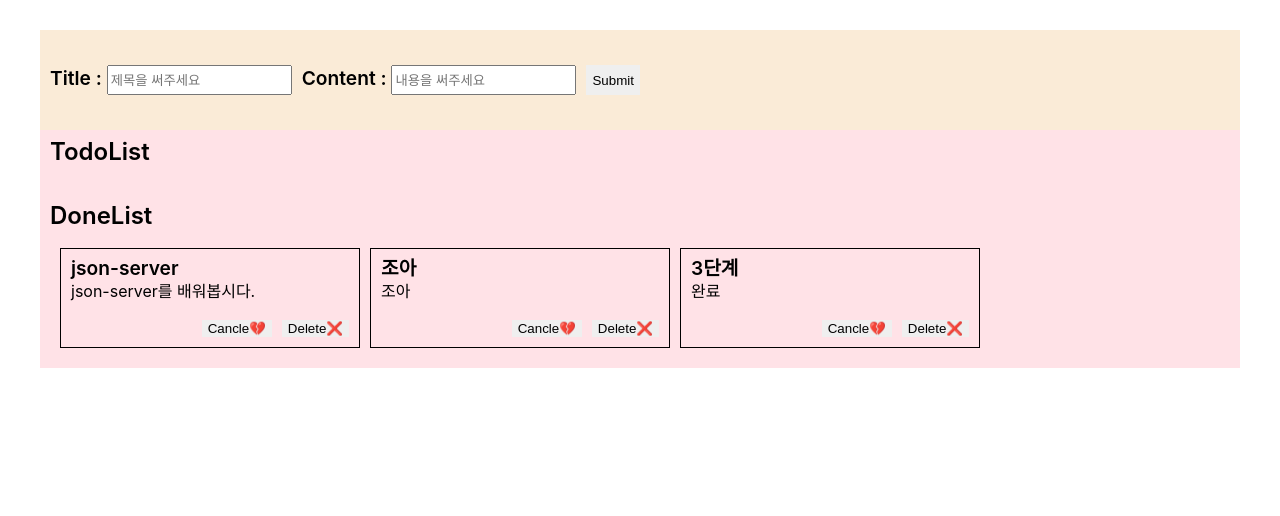
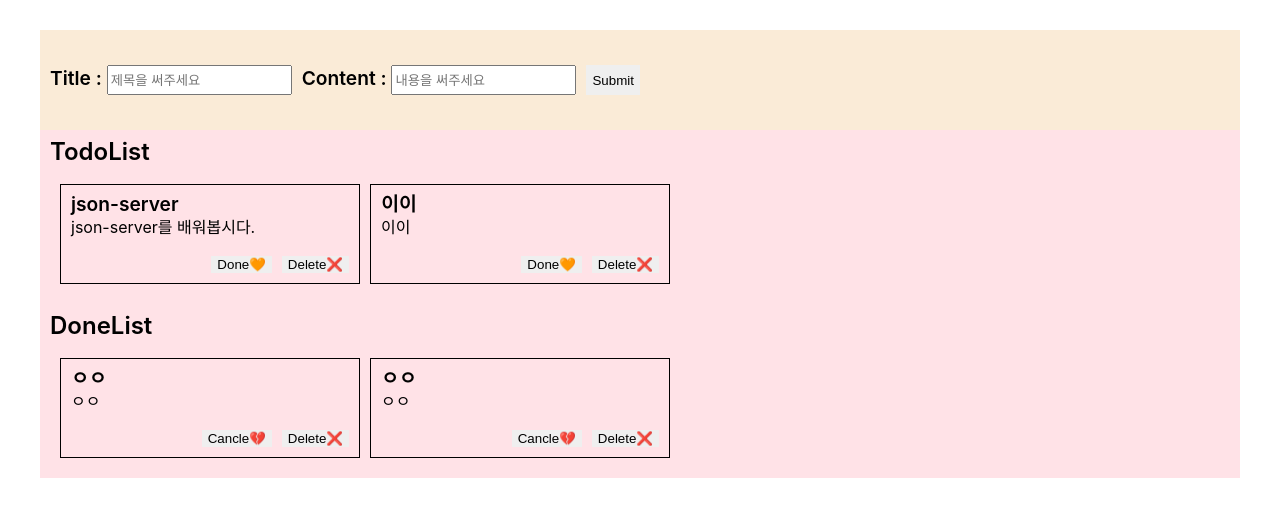
Before and after one commit to jjuhee/typescript-personal, a React (Create React App) app: page / in a window 1280 px wide. Shown: the top 516 px of the page. Built offline with nearby package versions, Linux system fonts and the light colour scheme; data requests are answered from the project's data file.

Commit message:
level5: 완성..

```diff
--- a/db.json
+++ b/db.json
@@ -4,19 +4,25 @@
       "id": 1,
       "title": "json-server",
       "content": "json-server를 배워봅시다.",
+      "isDone": false
+    },
+    {
+      "id": "db2570f8-3504-4c7e-bcd5-e0df7e7b18bb",
+      "title": "ㅇㅇ",
+      "content": "ㅇㅇ",
       "isDone": true
     },
     {
-      "id": "56a92329-24a5-415d-9107-96aa2d23bccc",
-      "title": "조아",
-      "content": "조아",
+      "id": "470cc122-3a16-4c8f-b81c-daf2e2f8a133",
+      "title": "ㅇㅇ",
+      "content": "ㅇㅇ",
       "isDone": true
     },
     {
-      "id": "532cf7bf-5ae1-47fe-ac83-5d1dee6300d9",
-      "title": "3단계",
-      "content": "완료",
-      "isDone": true
+      "id": "64d323c7-eebf-4e55-8eac-22bd845b50a6",
+      "title": "이이",
+      "content": "이이",
+      "isDone": false
     }
   ]
 }
--- a/package.json
+++ b/package.json
@@ -16,6 +16,7 @@
     "json-server": "^0.17.4",
     "react": "^18.2.0",
     "react-dom": "^18.2.0",
+    "react-query": "^3.39.3",
     "react-redux": "^9.0.4",
     "react-scripts": "5.0.1",
     "styled-components": "^6.1.1",
--- a/src/App.tsx
+++ b/src/App.tsx
@@ -1,19 +1,18 @@
-import React, { useState } from "react";
+import React from "react";
 import InputForm from "./components/InputForm";
 import TodoList from "./components/TodoList";
-import { v4 as uuidv4 } from "uuid";
-import type { TodoType } from "./types/types";
 import styled from "styled-components";
-
+import { QueryClientProvider, QueryClient } from "react-query";
 function App() {
-  const [todos, setTodos] = useState<TodoType[]>([]);
-
+  const queryClient = new QueryClient();
   return (
-    <MainContainer>
-      <InputForm />
-      <TodoList todos={todos} setTodos={setTodos} isDone={false} />
-      <TodoList todos={todos} setTodos={setTodos} isDone={true} />
-    </MainContainer>
+    <QueryClientProvider client={queryClient}>
+      <MainContainer>
+        <InputForm />
+        <TodoList isDone={false} />
+        <TodoList isDone={true} />
+      </MainContainer>
+    </QueryClientProvider>
   );
 }
 
--- /dev/null
+++ b/src/api/todos.ts
@@ -0,0 +1,23 @@
+import axios from "axios";
+import { TodoType } from "../types/types";
+export const SERVER_URL = "http://localhost:3001/todos"; //인스턴스로!!g
+
+// 모든 todos를 가져오는 api
+const getTodos = async (): Promise<TodoType[]> => {
+  const response = await axios.get(SERVER_URL);
+  return response.data;
+};
+
+const addTodo = async (newTodo: TodoType) => {
+  await axios.post(SERVER_URL, newTodo);
+};
+
+const deleteTodo = async (id: string) => {
+  await axios.delete(`${SERVER_URL}/${id}`);
+};
+
+const switchTodo = async (payload: { id: string; isDone: boolean }) => {
+  await axios.patch(`${SERVER_URL}/${payload.id}`, { isDone: payload.isDone });
+};
+
+export { getTodos, addTodo, deleteTodo, switchTodo };
--- a/src/components/InputForm.tsx
+++ b/src/components/InputForm.tsx
@@ -2,13 +2,23 @@ import React, { FormEvent, useState } from "react";
 import { TodoType } from "../types/types";
 import { v4 as uuidv4 } from "uuid";
 import styled from "styled-components";
-import { useAppDispatch } from "../redux/app/hooks";
-import { __addTodo } from "../redux/modules/todos";
+import { useMutation, useQueryClient } from "react-query";
+import { addTodo } from "../api/todos";
 
 function InputForm() {
   const [title, setTitle] = useState<string>("");
   const [content, setContent] = useState<string>("");
-  const dispatch = useAppDispatch();
+
+  const queryClient = useQueryClient();
+  const mutation = useMutation(addTodo, {
+    onSuccess: () => {
+      queryClient.invalidateQueries("todos");
+    },
+    onError: (error) => {
+      console.log(error);
+      alert("서버에러 발생!💢");
+    },
+  });
 
   const addTodoHandler = async (event: FormEvent) => {
     event.preventDefault();
@@ -23,7 +33,8 @@ function InputForm() {
       isDone: false,
     };
 
-    dispatch(__addTodo(newTodo));
+    mutation.mutate(newTodo);
+
     setTitle("");
     setContent("");
   };
--- a/src/components/TodoList.tsx
+++ b/src/components/TodoList.tsx
@@ -1,42 +1,47 @@
-import React, { useEffect } from "react";
-import { TodoType } from "../types/types";
+import React from "react";
 import styled from "styled-components";
-import { useAppDispatch, useAppSelector } from "../redux/app/hooks";
-import { __deleteTodo, __getTodos, __toggleDone } from "../redux/modules/todos";
-
-export const SERVER_URL = "http://localhost:3001/todos"; //어디다가 선언하는게 좋을까
+import { useMutation, useQuery, useQueryClient } from "react-query";
+import { deleteTodo, getTodos, switchTodo } from "../api/todos";
 
 interface TodosProps {
-  todos: TodoType[];
-  setTodos: React.Dispatch<React.SetStateAction<TodoType[]>>;
   isDone: boolean;
 }
 
 function TodoList({ isDone }: TodosProps) {
-  const { isLoading, isError, error, todos } = useAppSelector(
-    (state) => state.todos
-  );
-  const dispatch = useAppDispatch();
+  const { isLoading, isError, data: todos } = useQuery("todos", getTodos);
+
+  const queryClient = useQueryClient();
+
+  const switchMutation = useMutation(switchTodo, {
+    onSuccess: () => {
+      queryClient.invalidateQueries("todos");
+    },
+    onError: (error) => {
+      console.log(error);
+      alert("서버에러 발생!💢");
+    },
+  });
+  const deleteMutation = useMutation(deleteTodo, {
+    onSuccess: () => {
+      queryClient.invalidateQueries("todos");
+    },
+    onError: (error) => {
+      console.log(error);
+      alert("서버에러 발생!💢");
+    },
+  });
 
   const doneCheckHandler = async (id: string, isDone: boolean) => {
     const payload = {
       id,
       isDone: !isDone,
     };
-    dispatch(__toggleDone(payload));
+    switchMutation.mutate(payload);
   };
 
   const deleteHandler = async (id: string) => {
-    dispatch(__deleteTodo(id));
+    deleteMutation.mutate(id);
   };
-
-  useEffect(() => {
-    dispatch(__getTodos());
-  }, []);
-
-  if (isError) {
-    console.log(error);
-  }
 
   return (
     <div>
@@ -45,11 +50,11 @@ function TodoList({ isDone }: TodosProps) {
         {isLoading && <p>Loading...</p>}
         {isError && <p> data를 가져오지 못했습니다...(-.-)(_ _)</p>}
         {todos
-          .filter((todo) => todo.isDone === isDone)
-          .map((todo) => {
+          ?.filter((todo) => todo.isDone === isDone)
+          ?.map((todo) => {
             return (
               <>
-                <StyledUl>
+                <StyledUl key={todo.id}>
                   <li>{todo.title}</li>
                   <li>{todo.content}</li>
                   <div>
--- a/src/index.tsx
+++ b/src/index.tsx
@@ -2,17 +2,12 @@ import React from "react";
 import ReactDOM from "react-dom/client";
 import App from "./App";
 import GlobalStyle from "./GlobalStyle";
-import { Provider } from "react-redux";
-import { store } from "./redux/config/configStore";
-
 const root = ReactDOM.createRoot(
   document.getElementById("root") as HTMLElement
 );
 root.render(
   <>
     <GlobalStyle />
-    <Provider store={store}>
-      <App />
-    </Provider>
+    <App />
   </>
 );
--- a/src/redux/app/hooks.ts
+++ /dev/null
@@ -1,7 +0,0 @@
-import { useDispatch, useSelector } from "react-redux";
-import type { TypedUseSelectorHook } from "react-redux";
-import type { RootState, AppDispatch } from "../config/configStore";
-
-// Use throughout your app instead of plain `useDispatch` and `useSelector`
-export const useAppDispatch: () => AppDispatch = useDispatch;
-export const useAppSelector: TypedUseSelectorHook<RootState> = useSelector;
--- a/src/redux/modules/todos.ts
+++ /dev/null
@@ -1,193 +0,0 @@
-import { createSlice } from "@reduxjs/toolkit";
-import type { PayloadAction } from "@reduxjs/toolkit";
-import { createAsyncThunk } from "@reduxjs/toolkit";
-import type { TodoType } from "../../types/types";
-import type { RootState } from "../config/configStore";
-import { SERVER_URL } from "../../components/TodoList";
-import axios from "axios";
-
-interface stateType {
-  todos: TodoType[];
-  isLoading: boolean;
-  isError: boolean;
-  error: any;
-}
-
-const initialState: stateType = {
-  todos: [],
-  isLoading: false,
-  isError: false,
-  error: null,
-};
-
-export const __getTodos = createAsyncThunk(
-  "getTodos",
-
-  async (payload, thunkAPI) => {
-    try {
-      const response = await axios.get(SERVER_URL);
-      console.log("response", response);
-      return thunkAPI.fulfillWithValue(response.data);
-    } catch (error) {
-      console.log("error", error);
-      return thunkAPI.rejectWithValue(error);
-    }
-  }
-);
-
-export const __addTodo = createAsyncThunk(
-  "addTodo",
-
-  async (payload: TodoType, thunkAPI) => {
-    try {
-      await axios.post(SERVER_URL, payload);
-      console.log("__addTodo", payload);
-      return thunkAPI.fulfillWithValue(payload);
-    } catch (error) {
-      console.log("error", error);
-      return thunkAPI.rejectWithValue(error);
-    }
-  }
-);
-
-export const __deleteTodo = createAsyncThunk(
-  "deleteTodo",
-
-  async (payload: string, thunkAPI) => {
-    try {
-      await axios.delete(`${SERVER_URL}/${payload}`);
-      console.log("__deleteTodo", payload);
-      return thunkAPI.fulfillWithValue(payload);
-    } catch (error) {
-      console.log("error", error);
-      return thunkAPI.rejectWithValue(error);
-    }
-  }
-);
-
-export const __toggleDone = createAsyncThunk(
-  "toggleDone",
-
-  async ({ id, isDone }: { id: string; isDone: boolean }, thunkAPI) => {
-    try {
-      await axios.patch(`${SERVER_URL}/${id}`, { isDone: isDone });
-      console.log("__toggleDone", id, isDone);
-      return thunkAPI.fulfillWithValue(id);
-    } catch (error) {
-      console.log("error", error);
-      return thunkAPI.rejectWithValue(error);
-    }
-  }
-);
-
-const todosSlice = createSlice({
-  name: "todos",
-  initialState,
-  reducers: {
-    setTodos: (state, action: PayloadAction<TodoType[]>) => {
-      state.todos = action.payload;
-    },
-
-    addTodo: (state, action: PayloadAction<TodoType>) => {
-      state.todos.push(action.payload);
-    },
-
-    deleteTodo: (state, action: PayloadAction<string>) => {
-      const newTodos = state.todos.filter((todo) => todo.id !== action.payload);
-      state.todos = newTodos;
-    },
-
-    toggleDone: (state, action: PayloadAction<string>) => {
-      const newTodos = state.todos.map((todo) => {
-        if (todo.id === action.payload)
-          return { ...todo, isDone: !todo.isDone };
-        else return todo;
-      });
-      state.todos = newTodos;
-    },
-  },
-  extraReducers: (builder) => {
-    builder.addCase(__getTodos.pending, (state, { payload }) => {
-      console.log("pending: ", payload);
-      state.isLoading = true;
-      state.isError = false;
-    });
-    builder.addCase(__getTodos.fulfilled, (state, { payload }) => {
-      console.log("fullfiled: ", payload);
-      state.todos = payload;
-      state.isLoading = false;
-      state.isError = false;
-    });
-    builder.addCase(__getTodos.rejected, (state, { payload }) => {
-      console.log("rejected: ", payload);
-      state.isLoading = false;
-      state.isError = true;
-      state.error = payload;
-    });
-    builder.addCase(__addTodo.pending, (state, { payload }) => {
-      console.log("pending: ", payload);
-      state.isLoading = true;
-      state.isError = false;
-    });
-    builder.addCase(__addTodo.fulfilled, (state, { payload }) => {
-      console.log("fullfiled: ", payload);
-      state.todos.push(payload);
-      state.isLoading = false;
-      state.isError = false;
-    });
-    builder.addCase(__addTodo.rejected, (state, { payload }) => {
-      console.log("rejected: ", payload);
-      state.isLoading = false;
-      state.isError = true;
-      state.error = payload;
-    });
-    builder.addCase(__deleteTodo.pending, (state, { payload }) => {
-      console.log("pending: ", payload);
-      state.isLoading = true;
-      state.isError = false;
-    });
-    builder.addCase(__deleteTodo.fulfilled, (state, { payload }) => {
-      console.log("fullfiled: ", payload);
-      const newTodos = state.todos.filter((todo) => todo.id !== payload);
-      state.todos = newTodos;
-      state.isLoading = false;
-      state.isError = false;
-    });
-    builder.addCase(__deleteTodo.rejected, (state, { payload }) => {
-      console.log("rejected: ", payload);
-      state.isLoading = false;
-      state.isError = true;
-      state.error = payload;
-    });
-    builder.addCase(__toggleDone.pending, (state, { payload }) => {
-      console.log("pending: ", payload);
-      state.isLoading = true;
-      state.isError = false;
-    });
-    builder.addCase(__toggleDone.fulfilled, (state, { payload }) => {
-      console.log("fullfiled: ", payload);
-      const newTodos = state.todos.map((todo) => {
-        if (todo.id === payload) return { ...todo, isDone: !todo.isDone };
-        else return todo;
-      });
-      state.todos = newTodos;
-      state.isLoading = false;
-      state.isError = false;
-    });
-    builder.addCase(__toggleDone.rejected, (state, { payload }) => {
-      console.log("rejected: ", payload);
-      state.isLoading = false;
-      state.isError = true;
-      state.error = payload;
-    });
-  },
-});
-
-// 액션크리에이터는 컴포넌트에서 사용하기 위해 export 하고
-export const { setTodos, addTodo, deleteTodo, toggleDone } = todosSlice.actions;
-
-// store에서.. todos를 꺼낼 수 있게??
-export const selectTodo = (state: RootState) => state.todos;
-
-// reducer 는 configStore에 등록하기 위해 export default 합니다.
-export default todosSlice.reducer;
```
Also changed, not shown: src/redux/config/configStore.ts (deleted, +0 -12 lines), 1 other file (tests, documents, lock files or other folders).
